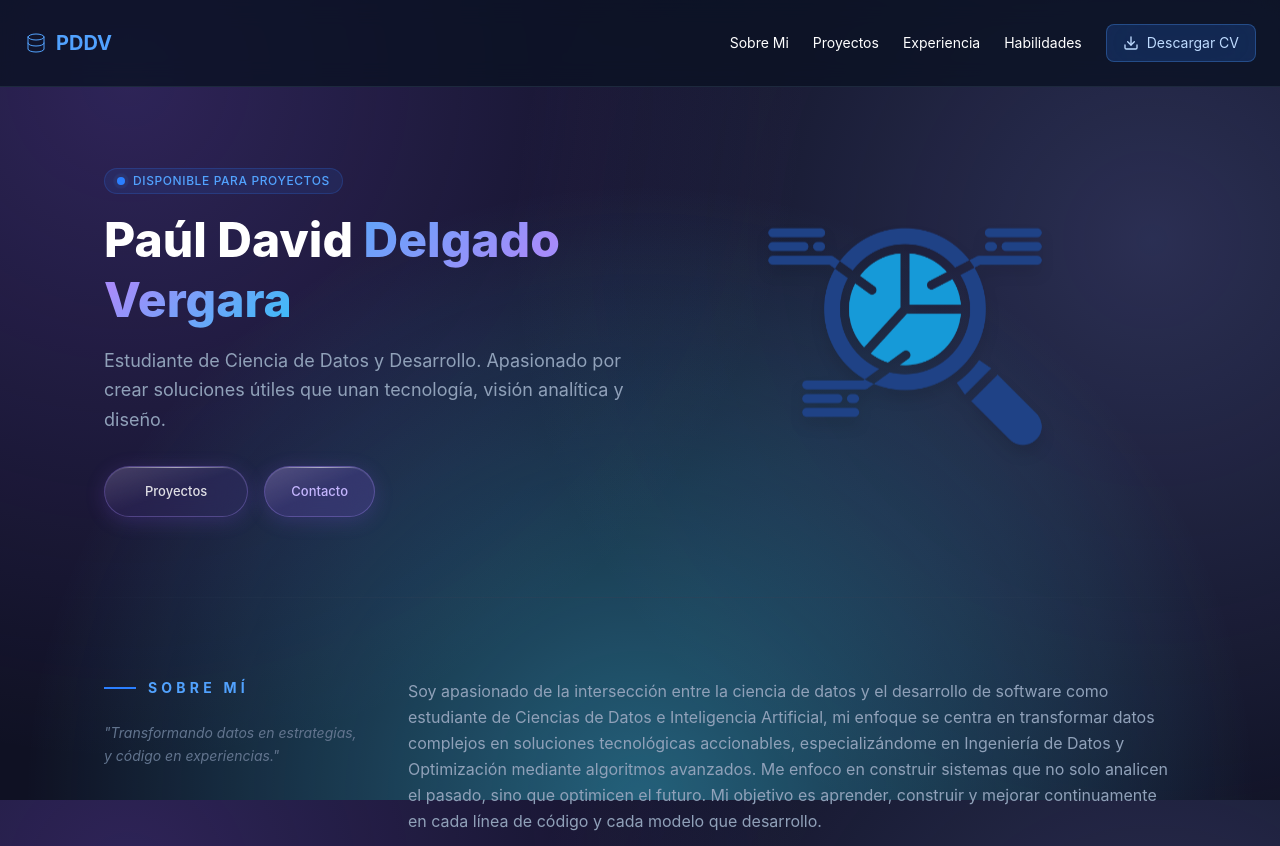
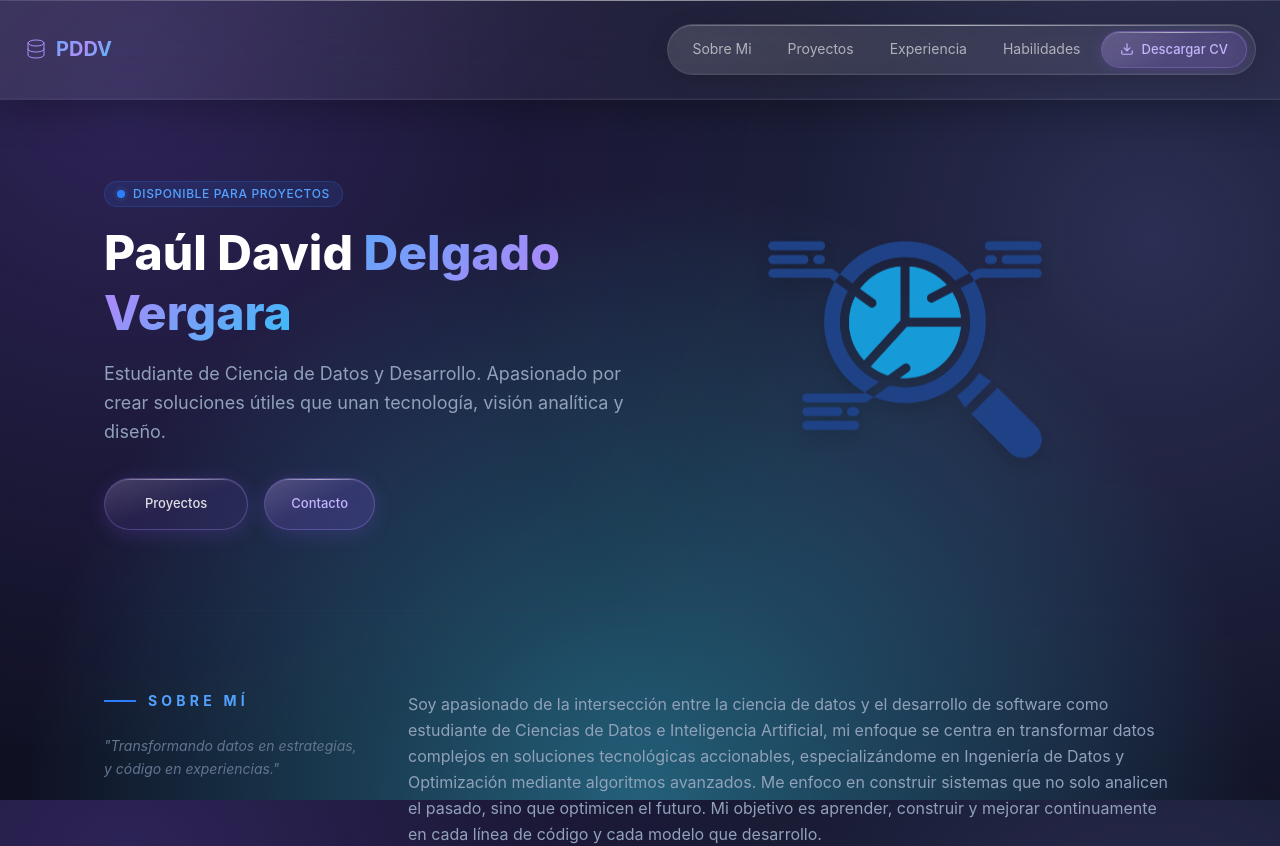
Before and after one commit to PaulDelgado07/Portafolio-CV, a React (Vite) app: page / in a window 1280 px wide. Shown: the top 846 px of the page. Built offline with nearby package versions, Linux system fonts and the light colour scheme.

Commit message:
update de header

```diff
--- a/src/App.jsx
+++ b/src/App.jsx
@@ -19,24 +19,178 @@ function App() {
     <div className="min-h-screen text-white font-sans selection:bg-blue-500/30">
 
       {/* NAVBAR */}
-      <header className="p-6 flex justify-between items-center border-b border-slate-800 sticky top-0 bg-[#0b1223]/80 backdrop-blur-md z-50">
+
+      <header className="p-6 flex justify-between items-center sticky top-0 z-50 relative overflow-hidden"
+        style={{
+          background: "rgba(255,255,255,0.04)",
+          backdropFilter: "blur(28px)",
+          WebkitBackdropFilter: "blur(28px)",
+          borderBottom: "1px solid rgba(255,255,255,0.08)",
+          boxShadow: "0 8px 40px rgba(0,0,0,0.3), inset 0 1px 0 rgba(255,255,255,0.12), inset 0 -1px 0 rgba(255,255,255,0.03)",
+        }}
+      >
+        {/* Línea de luz superior — firma Apple */}
+        <span className="pointer-events-none absolute top-0 left-0 right-0 h-px"
+          style={{ background: "linear-gradient(90deg, transparent, rgba(255,255,255,0.45), transparent)" }} />
+
+        {/* Reflejo diagonal interior */}
+        <span className="pointer-events-none absolute inset-0"
+          style={{ background: "linear-gradient(135deg, rgba(255,255,255,0.06) 0%, transparent 50%)" }} />
+
+        {/* Logo */}
         <div className="flex items-center gap-2">
-          <svg xmlns="http://www.w3.org/2000/svg" width="24" height="24" viewBox="0 0 24 24" fill="none" stroke="currentColor" strokeWidth="1" strokeLinecap="round" strokeLinejoin="round" className="text-blue-400">
+          <svg xmlns="http://www.w3.org/2000/svg" width="24" height="24" viewBox="0 0 24 24" fill="none" stroke="currentColor" strokeWidth="1" strokeLinecap="round" strokeLinejoin="round"
+            style={{ color: "#a78bfa" }}>
             <path stroke="none" d="M0 0h24v24H0z" fill="none"/>
             <path d="M4 6a8 3 0 1 0 16 0a8 3 0 1 0 -16 0" />
             <path d="M4 6v6a8 3 0 0 0 16 0v-6" />
             <path d="M4 12v6a8 3 0 0 0 16 0v-6" />
           </svg>
-          <h1 className="text-xl font-bold text-blue-400">PDDV</h1>
+          <h1 className="text-xl font-bold"
+            style={{
+              background: "linear-gradient(135deg, #60a5fa, #a78bfa, #38bdf8)",
+              WebkitBackgroundClip: "text",
+              WebkitTextFillColor: "transparent",
+              backgroundClip: "text",
+            }}>
+            PDDV
+          </h1>
         </div>
-        <nav className="hidden md:flex space-x-6 text-sm items-center">
-          <a href="#SobreMi" className="hover:text-blue-400 transition">Sobre Mi</a>
-          <a href="#Proyectos" className="hover:text-blue-400 transition">Proyectos</a>
-          <a href="#experiencia" className="hover:text-blue-400 transition">Experiencia</a>
-          <a href="#habilidades" className="hover:text-blue-400 transition">Habilidades</a>
 
-          <a href="/paul_delgado_CV.pdf" download="CV_Paul_Delgado.pdf" className="btn-iluminado relative overflow-hidden bg-blue-500/20 backdrop-blur-xl border border-blue-400/30 text-blue-200 px-4 py-2 rounded-lg transition-all duration-500 inline-flex items-center gap-2 hover:text-white">
-            <svg xmlns="http://www.w3.org/2000/svg" width="16" height="16" viewBox="0 0 24 24" fill="none" stroke="currentColor" strokeWidth="2" strokeLinecap="round" strokeLinejoin="round" className="relative z-10">
+        {/* Nav */}
+        <nav
+          className="hidden md:flex space-x-1 text-sm items-center relative overflow-hidden"
+          style={{
+            background: "rgba(255,255,255,0.06)",
+            backdropFilter: "blur(24px)",
+            WebkitBackdropFilter: "blur(24px)",
+            border: "1px solid rgba(255,255,255,0.12)",
+            borderRadius: "100px",
+            padding: "6px 8px",
+            boxShadow: "0 4px 24px rgba(0,0,0,0.15), inset 0 1px 0 rgba(255,255,255,0.18), inset 0 -1px 0 rgba(255,255,255,0.04)",
+          }}
+        >
+          {/* Línea de luz superior */}
+          <span className="pointer-events-none absolute top-0 left-0 right-0 h-px"
+            style={{ background: "linear-gradient(90deg,transparent,rgba(255,255,255,0.5),transparent)" }} />
+
+          {/* Reflejo diagonal */}
+          <span className="pointer-events-none absolute inset-0"
+            style={{ background: "linear-gradient(135deg,rgba(255,255,255,0.08) 0%,transparent 50%)", borderRadius: "100px" }} />
+
+          <a href="#SobreMi"
+            className="relative z-10 transition-all duration-300 hover:text-white rounded-full"
+            style={{
+              color: "rgba(255,255,255,0.6)",
+              textDecoration: "none",
+              padding: "6px 16px",
+            }}
+            onMouseEnter={e => {
+              e.currentTarget.style.color = "#fff";
+              e.currentTarget.style.background = "rgba(255,255,255,0.1)";
+            }}
+            onMouseLeave={e => {
+              e.currentTarget.style.color = "rgba(255,255,255,0.6)";
+              e.currentTarget.style.background = "transparent";
+            }}
+          >
+            Sobre Mi
+          </a>
+
+          <a href="#Proyectos"
+            className="relative z-10 transition-all duration-300 hover:text-white rounded-full"
+            style={{
+              color: "rgba(255,255,255,0.6)",
+              textDecoration: "none",
+              padding: "6px 16px",
+            }}
+            onMouseEnter={e => {
+              e.currentTarget.style.color = "#fff";
+              e.currentTarget.style.background = "rgba(255,255,255,0.1)";
+            }}
+            onMouseLeave={e => {
+              e.currentTarget.style.color = "rgba(255,255,255,0.6)";
+              e.currentTarget.style.background = "transparent";
+            }}
+          >
+            Proyectos
+          </a>
+
+          <a href="#experiencia"
+            className="relative z-10 transition-all duration-300 hover:text-white rounded-full"
+            style={{
+              color: "rgba(255,255,255,0.6)",
+              textDecoration: "none",
+              padding: "6px 16px",
+            }}
+            onMouseEnter={e => {
+              e.currentTarget.style.color = "#fff";
+              e.currentTarget.style.background = "rgba(255,255,255,0.1)";
+            }}
+            onMouseLeave={e => {
+              e.currentTarget.style.color = "rgba(255,255,255,0.6)";
+              e.currentTarget.style.background = "transparent";
+            }}
+          >
+            Experiencia
+          </a>
+
+          <a href="#habilidades"
+            className="relative z-10 transition-all duration-300 hover:text-white rounded-full"
+            style={{
+              color: "rgba(255,255,255,0.6)",
+              textDecoration: "none",
+              padding: "6px 16px",
+            }}
+            onMouseEnter={e => {
+              e.currentTarget.style.color = "#fff";
+              e.currentTarget.style.background = "rgba(255,255,255,0.1)";
+            }}
+            onMouseLeave={e => {
+              e.currentTarget.style.color = "rgba(255,255,255,0.6)";
+              e.currentTarget.style.background = "transparent";
+            }}
+          >
+            Habilidades
+          </a>
+
+          {/* Botón Descargar CV — sin tocar href ni download */}
+          <a href="/paul_delgado_CV.pdf" download="CV_Paul_Delgado.pdf"
+            className="relative overflow-hidden inline-flex items-center gap-2 transition-all duration-300 hover:-translate-y-0.5 active:scale-95"
+            style={{
+              padding: "8px 18px",
+              borderRadius: "100px",
+              fontSize: "13px",
+              fontWeight: "500",
+              background: "rgba(139,92,246,0.18)",
+              backdropFilter: "blur(20px)",
+              WebkitBackdropFilter: "blur(20px)",
+              border: "1px solid rgba(167,139,250,0.30)",
+              color: "#c4b5fd",
+              boxShadow: "0 4px 20px rgba(139,92,246,0.18), inset 0 1px 0 rgba(255,255,255,0.12)",
+              textDecoration: "none",
+            }}
+            onMouseEnter={e => {
+              e.currentTarget.style.background = "rgba(139,92,246,0.32)";
+              e.currentTarget.style.color = "#fff";
+              e.currentTarget.style.boxShadow = "0 8px 28px rgba(139,92,246,0.38)";
+            }}
+            onMouseLeave={e => {
+              e.currentTarget.style.background = "rgba(139,92,246,0.18)";
+              e.currentTarget.style.color = "#c4b5fd";
+              e.currentTarget.style.boxShadow = "0 4px 20px rgba(139,92,246,0.18), inset 0 1px 0 rgba(255,255,255,0.12)";
+            }}
+          >
+            {/* Luz superior botón */}
+            <span className="pointer-events-none absolute top-0 left-0 right-0 h-px"
+              style={{ background: "linear-gradient(90deg,transparent,rgba(255,255,255,0.5),transparent)" }} />
+            {/* Reflejo botón */}
+            <span className="pointer-events-none absolute inset-0"
+              style={{ background: "linear-gradient(135deg,rgba(255,255,255,0.13) 0%,transparent 55%)", borderRadius: "100px" }} />
+
+            <svg xmlns="http://www.w3.org/2000/svg" width="14" height="14" viewBox="0 0 24 24"
+              fill="none" stroke="currentColor" strokeWidth="2"
+              strokeLinecap="round" strokeLinejoin="round" className="relative z-10">
               <path d="M21 15v4a2 2 0 0 1-2 2H5a2 2 0 0 1-2-2v-4"></path>
               <polyline points="7 10 12 15 17 10"></polyline>
               <line x1="12" y1="15" x2="12" y2="3"></line>
```
